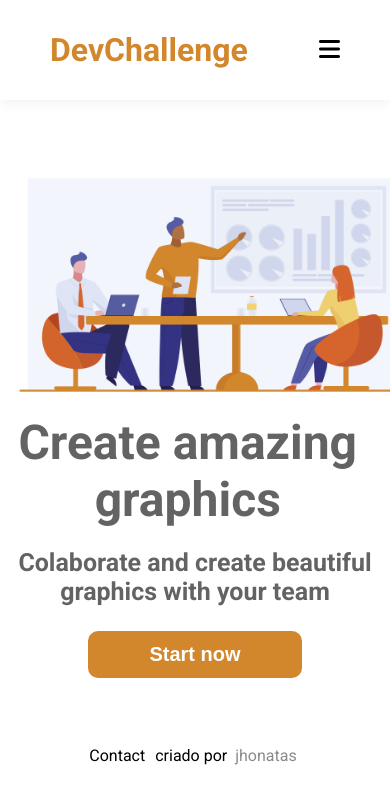
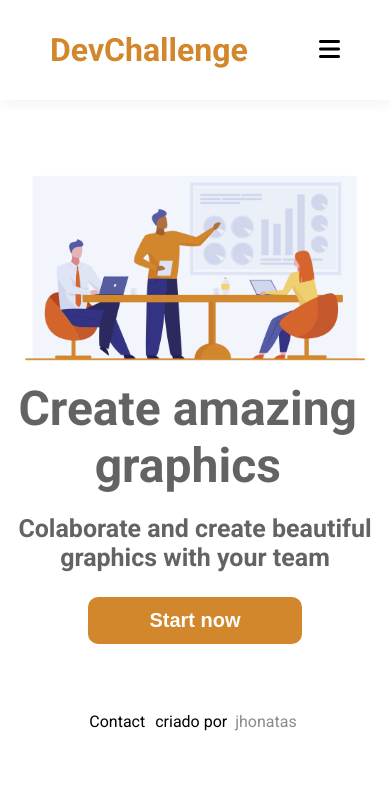
Before and after one commit to jhonatasv/projeto-Amazing-Graph, a plain HTML site: page index.html in a window 390 px wide. Drawn offline with Linux system fonts and the light colour scheme.

Commit message:
correção de bug em img

```diff
--- a/css/media query.css
+++ b/css/media query.css
@@ -123,7 +123,7 @@
 
     .wallpaper img {
         max-height: 420px;
-        width: 413px;
+        width: 356px;
         margin: 0;
     }
 }
```
